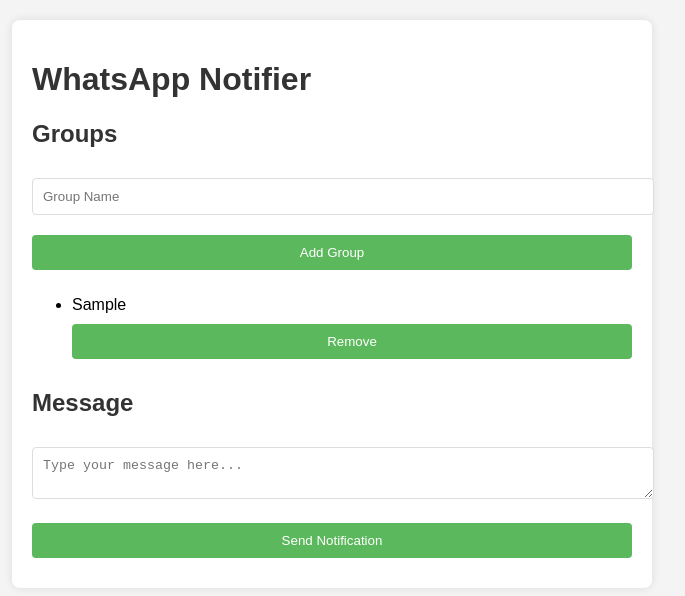
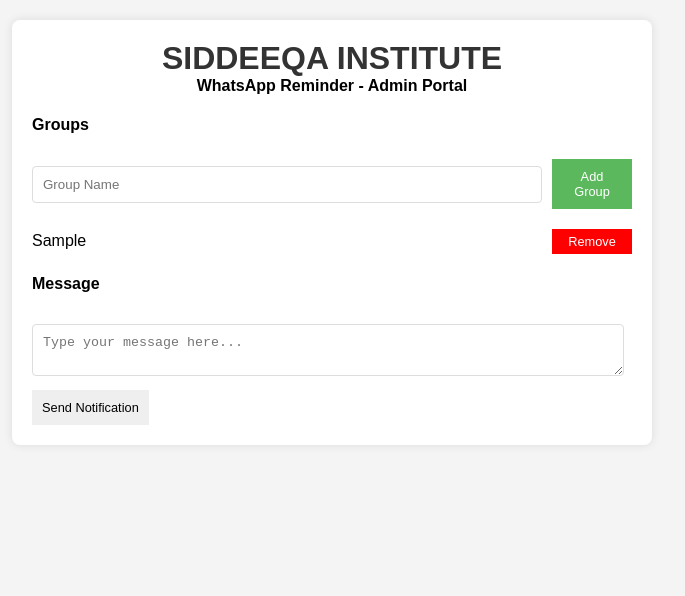
Before and after one commit to Shahista96/WhatsApp-Notifier, a website: page public/index.html in a window 1280 px wide. Both pictures are taken after typing "Sample" into the empty fields and a click on the button "Add Group". Shown: the whole page, without its empty margins (308-993 px from the left). Drawn offline with Linux system fonts and the light colour scheme.

Commit message:
HTML Enhances

```diff
--- a/public/index.html
+++ b/public/index.html
@@ -3,20 +3,24 @@
 <head>
     <meta charset="UTF-8">
     <meta name="viewport" content="width=device-width, initial-scale=1.0">
-    <title>WhatsApp Notifier</title>
+    <title>SI - Admin Portal</title>
     <link rel="stylesheet" href="styles.css">
 </head>
 <body>
     <div class="container">
-        <h1>WhatsApp Notifier</h1>
+        <h1 class="centered">SIDDEEQA INSTITUTE</h1>
+        <h4 class="centered">WhatsApp Reminder - Admin Portal</h4>
         <div>
-            <h2>Groups</h2>
-            <input type="text" id="groupName" placeholder="Group Name">
-            <button id="addGroup">Add Group</button>
+            <h4>Groups</h4>
+            <div style="display: flex; justify-content: space-between; align-items: center;">
+                <input type="text" id="groupName" placeholder="Group Name" style="flex: 1; margin-right: 10px;">
+                <button id="addGroup" style="width: 80px;">Add Group</button>
+            </div>
         </div>
+
         <ul id="groupList"></ul>
         <div>
-            <h2>Message</h2>
+            <h4>Message</h4>
             <textarea id="message" placeholder="Type your message here..."></textarea>
         </div>
         <button id="sendNotification">Send Notification</button>
--- a/public/script.js
+++ b/public/script.js
@@ -5,6 +5,7 @@
 
 let groups = [];
 
+// Event listener to add a group
 document.getElementById('addGroup').addEventListener('click', () => {
     const groupName = groupNameInput.value.trim();
     if (groupName && !groups.includes(groupName)) {
@@ -14,22 +15,38 @@
     }
 });
 
+// Function to update the group list
 function updateGroupList() {
     groupList.innerHTML = '';
     groups.forEach((group, index) => {
         const li = document.createElement('li');
-        li.textContent = group;
+        li.style.display = 'flex'; // Use flexbox for layout
+        li.style.alignItems = 'center'; // Center items vertically
+        li.style.justifyContent = 'space-between'; // Space between text and button
+
+        li.textContent = group; // Display group name
+
         const removeBtn = document.createElement('button');
         removeBtn.textContent = 'Remove';
+        removeBtn.style.marginLeft = '10px'; // Space between name and button
+        removeBtn.style.width = '80px'; // Fixed width for the button
+        removeBtn.style.padding = '5px'; // Padding
+        removeBtn.style.fontSize = '0.8em'; // Smaller font size
+        removeBtn.style.backgroundColor = 'red'; // Red background
+        removeBtn.style.color = 'white'; // White text color
+        removeBtn.style.border = 'none'; // No border
+        removeBtn.style.cursor = 'pointer'; // Pointer cursor
         removeBtn.onclick = () => {
             groups.splice(index, 1);
             updateGroupList();
         };
-        li.appendChild(removeBtn);
-        groupList.appendChild(li);
+
+        li.appendChild(removeBtn); // Append button to list item
+        groupList.appendChild(li); // Append list item to group list
     });
 }
 
+// Event listener to send notifications
 document.getElementById('sendNotification').addEventListener('click', () => {
     const message = messageInput.value.trim();
     if (groups.length > 0 && message) {
--- a/public/styles.css
+++ b/public/styles.css
@@ -11,28 +11,62 @@
     background: white;
     padding: 20px;
     border-radius: 8px;
-    box-shadow: 0 0 10px rgba(0,0,0,0.1);
+    box-shadow: 0 0 10px rgba(0, 0, 0, 0.1);
 }
 
 h1, h2 {
     color: #333;
 }
 
-input, textarea, button {
-    width: 100%;
-    margin: 10px 0;
+input, textarea {
+    width: 95%;
+    margin: 10px 0px;
     padding: 10px;
     border: 1px solid #ddd;
     border-radius: 4px;
 }
 
 button {
-    background-color: #5cb85c;
-    color: white;
+    padding: 10px;
     border: none;
     cursor: pointer;
+    font-size: 0.8em; /* Smaller font size for buttons */
 }
 
-button:hover {
-    background-color: #4cae4c;
+button#addGroup {
+    width: 80px; /* Fixed width for the Add Group button */
+    background-color: #5cb85c; /* Green background */
+    color: white; /* White text color */
 }
+
+button#addGroup:hover {
+    background-color: #4cae4c; /* Darker green on hover */
+}
+
+ul {
+    list-style-type: none; /* Remove bullets from list */
+    padding: 0; /* Remove default padding */
+}
+
+li {
+    display: flex;
+    justify-content: space-between; /* Space between name and button */
+    align-items: center; /* Center items vertically */
+    margin: 5px 0; /* Space between list items */
+}
+
+button.remove {
+    width: 80px; /* Fixed width for Remove buttons */
+    background-color: red; /* Red background */
+    color: white; /* White text color */
+}
+
+button.remove:hover {
+    background-color: darkred; /* Darker red on hover */
+}
+
+
+.centered {
+    text-align: center; /* Center-align text */
+    margin: 0; /* Remove default margin */
+}
```
